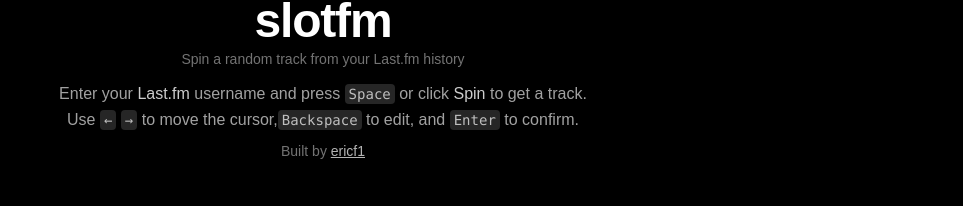
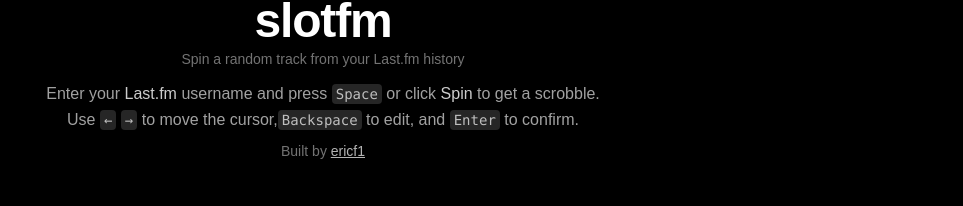
Before and after one commit to ericf1/last-fm-random-song, a Next.js app: page / in a window 1280 px wide. Shown: the part 243-449 px from the top of the page, without its empty margins (317-1280 px from the left). Built offline with nearby package versions, Linux system fonts and the light colour scheme.

Commit message:
fixed track to scrobble

```diff
--- a/src/app/layout.tsx
+++ b/src/app/layout.tsx
@@ -15,7 +15,7 @@
 
 export const metadata: Metadata = {
   title: "SlotFM",
-  description: "Spin to discover a random track from your Last.fm history.",
+  description: "Spin to discover a random scrobble from your Last.fm history.",
 };
 
 export default function RootLayout({
--- a/src/app/page.tsx
+++ b/src/app/page.tsx
@@ -359,7 +359,7 @@
             Space
           </kbd>{" "}
           or click <span className="text-white/80 font-medium">Spin</span> to
-          get a track.
+          get a scrobble.
           <br />
           Use{" "}
           <kbd className="px-1 py-0.5 bg-neutral-800 rounded text-white/70 text-sm">
```
